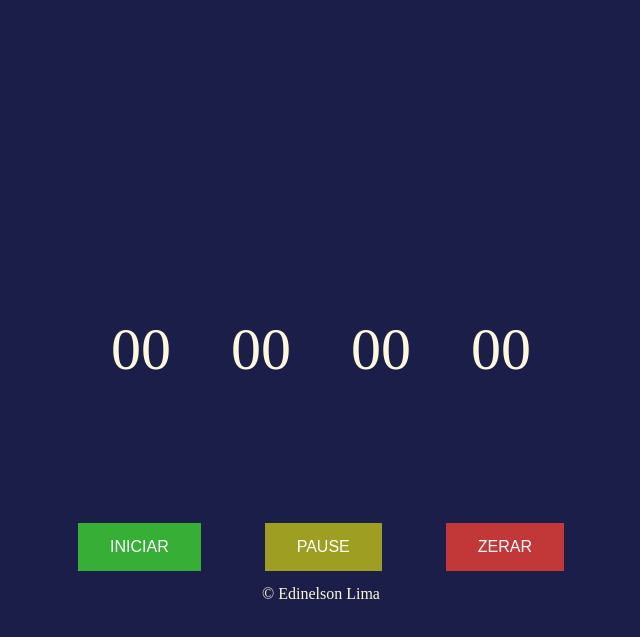
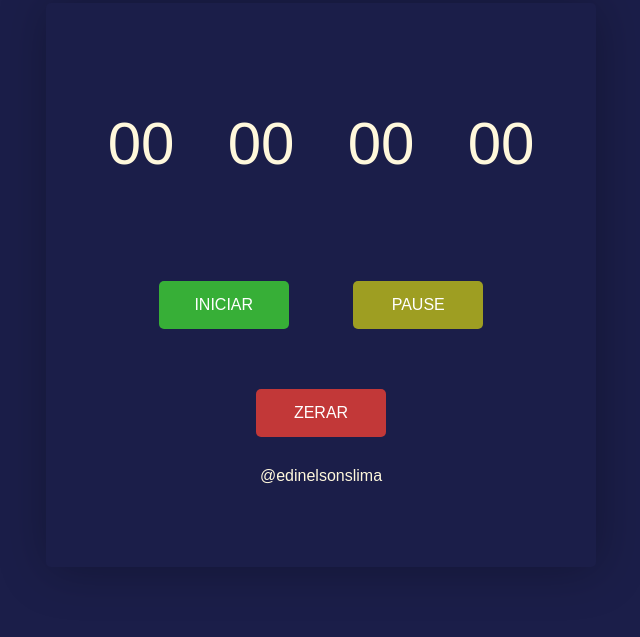
Before and after one commit to edinelsonslima/cronometro.github.io, a plain HTML site: page index.html in a window 1280 px wide. Shown: the part 115-752 px from the top of the page, without its empty margins (319-959 px from the left). Drawn offline with Linux system fonts and the light colour scheme.

Commit message:
removendo bugs

```diff
--- a/css/index.css
+++ b/css/index.css
@@ -1,21 +1,36 @@
-*{
+* {
     padding: 0;
     margin: 0;
+    box-sizing: border-box;
+    font-family: sans-serif;
 }
 
-body{
+body {
     background: #6C7A89;
     background: rgb(27, 30, 73);
     color: cornsilk;
+    display: flex;
+    flex-direction: column;
+    justify-content: center;
+    align-items: center;
+    height: 100vh;
 }
 
-footer{
+.container-card {
+    display: flex;
+    max-width: 550px;
+    flex-direction: column;
+    justify-content: space-between;
+    align-items: center;
+    box-shadow: 2px 2px 50px rgba(0, 0, 0, 0.285);
+    border-radius: 5px;
+}
+
+footer {
     text-align: center;
     width: 100%;
     height: 100px;
-    position: absolute;
-    bottom: 0;
-    }
+}
 
 span {
     font-size: 45pt;
@@ -27,16 +42,16 @@ span {
     transform: translate(-50%, -50%)
 }
 
-.container{
+.container {
     width: 100vw;
-    margin-top: 30%;
+    margin-top: 60px;
     display: flex;
     flex-direction: row;
     justify-content: center;
     align-items: center;
 }
 
-.box{
+.box {
     text-align: center;
     width: 120px;
     height: 100px;
@@ -45,12 +60,12 @@ span {
     position: relative
 }
 
-.button-center{
+.button-center {
     margin-top: 5%;
     text-align: center;
 }
 
-.button{
+.button {
     border: none;
     color: white;
     padding: 15px 32px;
@@ -59,17 +74,35 @@ span {
     display: inline-block;
     font-size: 16px;
     margin: 30px;
-
+    cursor: pointer;
+    min-width: 130px;
+    border-radius: 5px;
 }
 
-#ini{
+.button:active {
+    transform: scale(.9);
+}
 
+#ini {
     background-color: rgb(55, 175, 55);
 }
 
-#zer{
+#ini:hover {
+    background-color: rgb(42, 138, 42);
+}
+
+#zer {
     background-color: rgb(194, 56, 56);
 }
-#pause{
-    background: rgb(158, 158, 34);
+
+#zer:hover {
+    background-color: rgb(145, 40, 40)
 }
+
+#pause {
+    background-color: rgb(158, 158, 34);
+}
+
+#pause:hover {
+    background-color: rgb(120, 120, 25);
+}
--- a/index.html
+++ b/index.html
@@ -9,6 +9,7 @@
     <title>Cronometro</title>
 </head>
 <body>
+    <div class="container-card">
         <div class="container">
             <div class="box">
                 <span  id="hour">00</span>
@@ -21,6 +22,7 @@
             <div class="box">
                 <span id="sec">00</span>
             </div>
+
             <div class="box">
                 <span id="hun">00</span>
             </div>
@@ -33,8 +35,9 @@
         </div>
 
         <footer>
-        <p> &copy; Edinelson Lima</p>
+            <p> @edinelsonslima</p>
             <script src="js/index.js"></script>
         </footer>
+    </div>
 </body>
 </html>
--- a/js/index.js
+++ b/js/index.js
@@ -45,7 +45,7 @@ pau.addEventListener('click',()=>{
     if(pauseButton){ //Se retornar TRUE pode acessar o botão pause
         cont ++ // conta os cliks no botão pause
         if(cont % 2 == 0){
-            pau.value = 'PLAY'
+            pau.value = ' PLAY '
             clearInterval(control)
             console.log('click Pause')
         }else{
```
Lines whose indentation alone changed are shown as unchanged.
